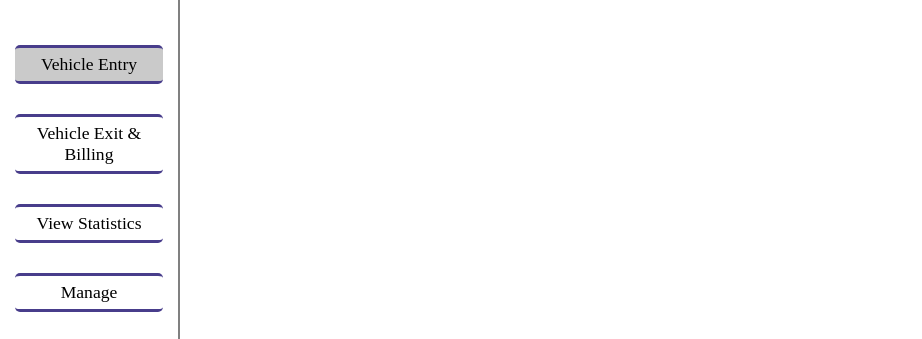
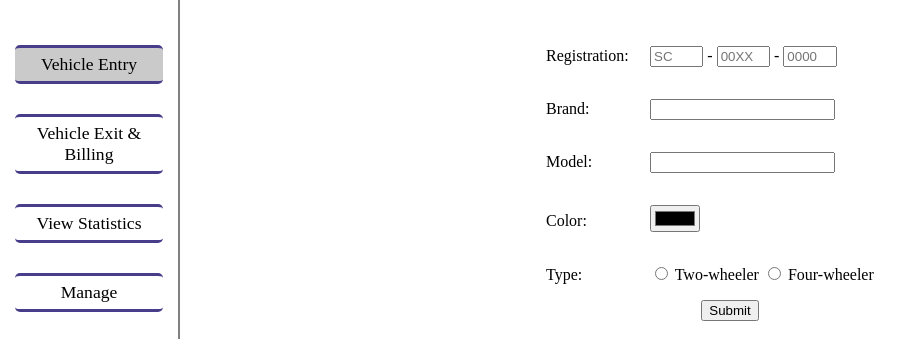
Before and after one commit to amithm7/dbms-parking, a website: page app/app.html in a window 1280 px wide. Shown: the top 339 px of the page, without its empty margins (0-922 px from the left). Drawn offline with Linux system fonts and the light colour scheme; files that its build step writes are made by us from their sources; files whose address does not match are found by name.

Commit message:
feat: Vehicle Entry Form Submission

```diff
--- a/app/app.html
+++ b/app/app.html
@@ -18,7 +18,34 @@
 		<a href="api/logout" class="sidenav__btn logout">Logout</a>
 	</section>
 	<section class="content">
-		<section class="content__vehicleEntry content--active"></section>
+		<section class="content__vehicleEntry content--active">
+			<div class="vehicleEntryForm form">
+				<div class="form__element">
+					<span>Registration:</span>
+					<input class="vehicleEntryForm__registrationField" type="text" name="registration_1" maxlength="2" placeholder="SC"> -
+					<input class="vehicleEntryForm__registrationField" type="text" name="registration_2" maxlength="4" placeholder="00XX"> -
+					<input class="vehicleEntryForm__registrationField" type="text" name="registration_3" maxlength="4" placeholder="0000">
+				</div>
+				<div class="form__element">
+					<span>Brand:</span>
+					<input type="text" name="brand">
+				</div>
+				<div class="form__element">
+					<span>Model:</span>
+					<input type="text" name="model">
+				</div>
+				<div class="form__element">
+					<span>Color:</span>
+					<input type="color" name="color">
+				</div>
+				<div class="form__element">
+					<span>Type:</span>
+					<input type="radio" name="type" value="2"> Two-wheeler
+					<input type="radio" name="type" value="4"> Four-wheeler
+				</div>
+				<button>Submit</button>
+			</div>
+		</section>
 		<section class="content__vehicleExit"></section>
 		<section class="content__stats"></section>
 		<section class="content__manage"></section>
--- a/app/public/css/app.css
+++ b/app/public/css/app.css
@@ -32,5 +32,44 @@
 
 .content {
 	margin-left: 180px;
+	margin-top: 30px;
 	height: 100%;
 }
+
+.content > section {
+	display: none;
+}
+
+.content .content--active {
+	display: block;
+}
+
+.form__element {
+	padding: 1em;
+}
+
+.form__element span {
+	display: inline-block;
+}
+
+.form button {
+	display: block;
+	margin: 0 auto;
+}
+
+.vehicleEntryForm {
+	width: 400px;
+	margin: 0 auto;
+}
+
+.vehicleEntryForm .form__element {
+	width: 400px;
+}
+
+.vehicleEntryForm .form__element span {
+	width: 100px;
+}
+
+.vehicleEntryForm__registrationField {
+	width: 4em;
+}
--- a/app/public/js/app.js
+++ b/app/public/js/app.js
@@ -20,3 +20,21 @@ document.querySelectorAll('.sidenav__btn').forEach(function (ele) {
 		}
 	});
 });
+
+// Vehicle Entry Form submission
+document.querySelector('.vehicleEntryForm button').addEventListener('click', function() {
+	var vehicleData = {};
+	var form = document.querySelector('.vehicleEntryForm');
+	vehicleData.registration = form.querySelector('[name="registration_1"]').value +
+		form.querySelector('[name="registration_2"]').value +
+		form.querySelector('[name="registration_3"]').value;
+	vehicleData.brand = form.querySelector('[name="brand"]').value;
+	vehicleData.model = form.querySelector('[name="model"]').value;
+	vehicleData.color = form.querySelector('[name="color"]').value;
+	vehicleData.type = form.querySelector('[name="type"]').value;
+
+	xhr = new XMLHttpRequest();
+	xhr.open("POST", "api/vehicleEntry");
+	xhr.setRequestHeader("Content-type", "application/json");
+	xhr.send(JSON.stringify(vehicleData));
+});
```
Also changed, not shown: server.js (+8 -6 lines).
